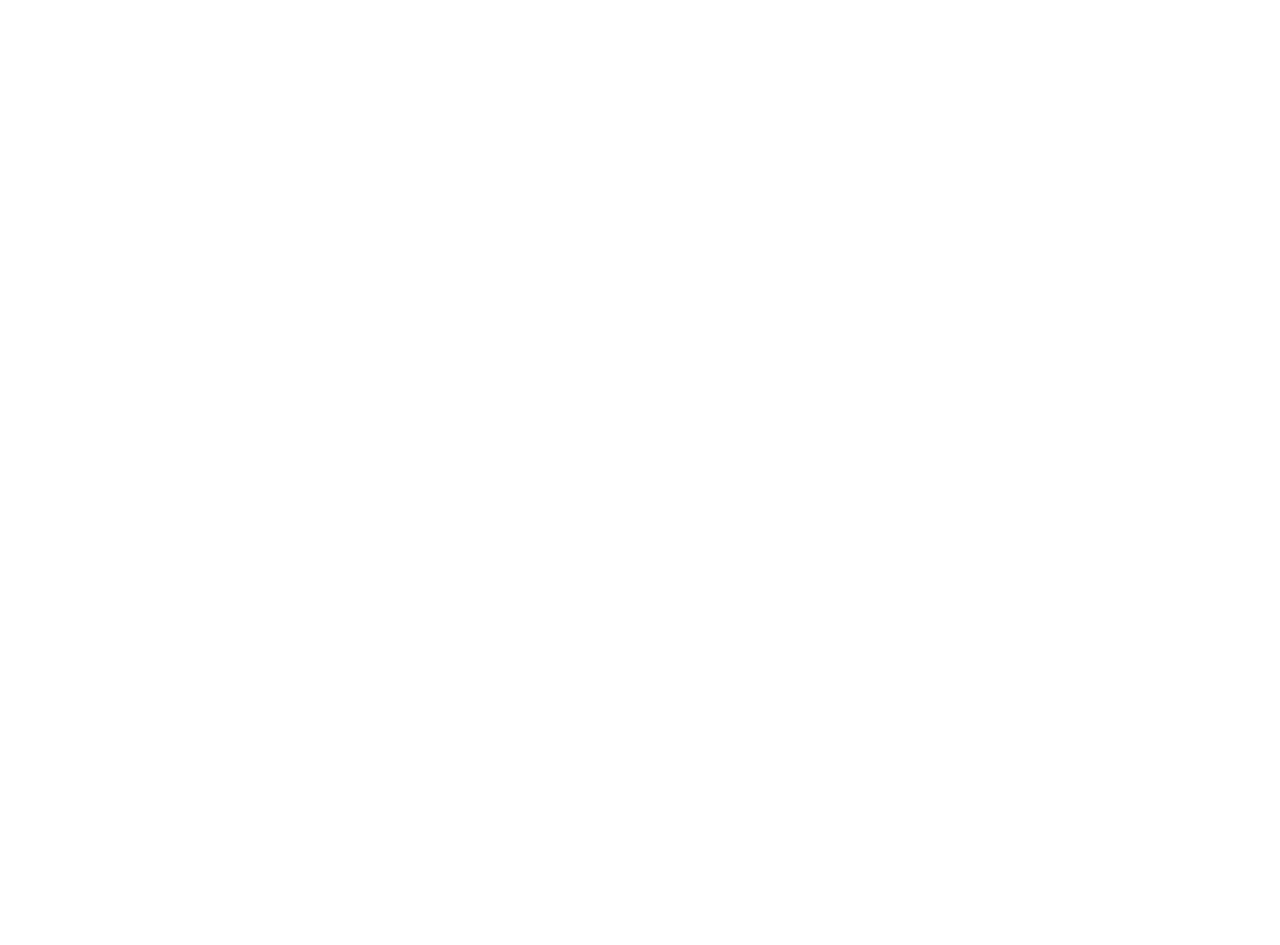
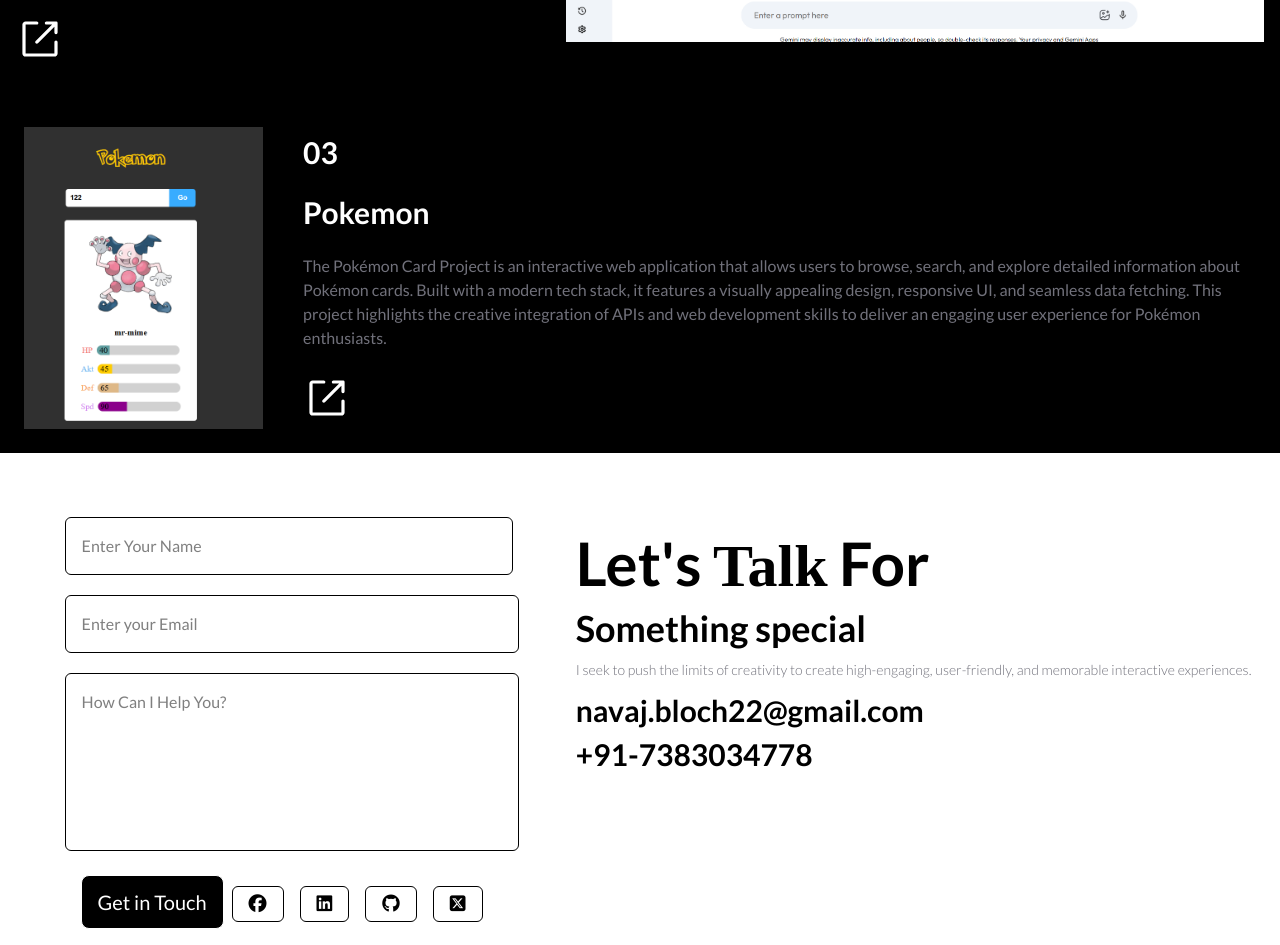
Before and after one commit to Blochnavaj/personal-portfolio, a React (Vite) app: page / in a window 1280 px wide. Shown: the part 3460-4405 px from the top of the page. Before the commit the page ends 2623 px from the top, so only its background shows below. Built offline with nearby package versions, Linux system fonts and the light colour scheme; a web font is replaced by a local one.

Commit message:
completed project and cotact-me section

```diff
--- a/package.json
+++ b/package.json
@@ -14,6 +14,7 @@
   },
   "dependencies": {
     "@tailwindcss/vite": "^4.0.0",
+    "framer-motion": "^12.0.6",
     "react": "^18.3.1",
     "react-dom": "^18.3.1",
     "react-icons": "^5.4.0",
--- a/src/App.jsx
+++ b/src/App.jsx
@@ -4,6 +4,8 @@
 import MySkills from './Components/MySkills'
 import MyExperience from './Components/MyExperience'
 import AboutMe from './Components/AboutMe'
+import Project from './Components/Project'
+import ContactMe from './Components/ContactMe'
 
 
  function App() {
@@ -16,6 +18,8 @@
     </div>
     <MyExperience/>
     <AboutMe/>
+    <Project/>
+    <ContactMe/>
       </>
    )
  }
--- /dev/null
+++ b/src/Components/ContactMe.jsx
@@ -0,0 +1,110 @@
+import React from 'react'
+import Swal from 'sweetalert2'
+
+
+function ContactMe() {
+  const onSubmit = async (event) => {
+    event.preventDefault();
+    const formData = new FormData(event.target);
+
+    formData.append("access_key", "79db56d4-056c-4817-9a43-a8c7e6954b83");
+
+    const object = Object.fromEntries(formData);
+    const json = JSON.stringify(object);
+
+    const res = await fetch("https://api.web3forms.com/submit", {
+      method: "POST",
+      headers: {
+        "Content-Type": "application/json",
+        Accept: "application/json"
+      },
+      body: json
+    }).then((res) => res.json());
+
+    if (res.success) {
+      // Show success alert
+      Swal.fire({
+        title: "Good job!",
+        text: "Your message has been sent successfully!",
+        icon: "success"
+      });
+
+      // Reset the form fields
+      event.target.reset();
+    } else {
+      // Show error alert
+      Swal.fire({
+        title: "Oops!",
+        text: "Something went wrong. Please try again.",
+        icon: "error"
+      });
+    }
+  };
+
+
+  return (
+    <>
+      <div className='mt-[3rem] md:flex md:justify-around p-4' id='contact'>
+
+        {/* contact details  */}
+        <div className='md:pl-6'>
+          <form onSubmit={onSubmit} className='grid gap-5  px-3'>
+            <input className='md:w-[28rem] w-full  p-4 rounded-md border   focus:ring-gray-600 focus:outline-none focus:ring-2' type="text" placeholder='Enter Your Name' name='name' required />
+            <input className='md:w-full  w-full p-4 rounded-md border   focus:ring-gray-600 focus:outline-none focus:ring-2' type="email" name="email" placeholder='Enter your Email' required />
+            <textarea className='md:w-full w-full p-4 rounded-md resize-none border   focus:ring-gray-600 focus:outline-none focus:ring-2' name="message" id="" cols="6" rows="6" placeholder='How Can I Help You?' required></textarea>
+
+            <div className='md:flex md:items-center md:justify-center md:mr-9 gap-2'>
+  <button type="submit" className='m-auto border ml-4 px-4 py-2 md:px-4 md:py-3 md:text-nowrap  text-xl hover:text-gray-600 mt-1 transition-all duration-300 ease-linear rounded-lg bg-black text-white active:scale-90 active:bg-gray-700'>
+    Get in Touch
+  </button>
+
+  <div className='flex gap-4 text-4xl items-center md:mt-2 mt-4 '>
+    <a href="#" target='_blank' className='border px-4 py-2 rounded-md flex justify-center items-center border-black hover:bg-black hover:text-white'>
+      <i className="fa-brands fa-facebook text-lg"></i>
+    </a>
+
+    <a href="https://www.linkedin.com/in/bloch-navaj" target='_blank' className='border px-4 py-2 rounded-md flex justify-center items-center border-black hover:bg-black hover:text-white'>
+      <i className="fa-brands fa-linkedin text-lg"></i>
+    </a>
+
+    <a href="https://github.com/Blochnavaj" target='_blank' className='border px-4 py-2 rounded-md flex justify-center items-center border-black hover:bg-black hover:text-white'>
+      <i className="fa-brands fa-github text-lg"></i>
+    </a>
+
+    <a href="#" target='_blank' className='border px-4 py-2 rounded-md flex justify-center items-center border-black hover:bg-black hover:text-white'>
+      <i className="fa-brands fa-square-x-twitter text-lg"></i>
+    </a>
+  </div>
+</div>
+
+          </form>
+        </div>
+
+        {/* my detailed  */}
+
+        <div className=' space-y-3 mt-4 pl-5'>
+          <p className='md:text-6xl text-4xl font-bold'>Let's <span className='special-font'>Talk</span> For</p>
+          <p className=',d:text-6xl text-4xl font-bold'>Something special</p>
+          <p className='text-zinc-500 font-light text-sm '>I seek to push the limits of creativity to create high-engaging, user-friendly, and memorable interactive experiences.</p>
+      <div className='grid space-y-2'>
+      <a
+            href="mailto:navaj.bloch22@gmail.com"
+            className="font-bold text-2xl md:text-3xl flex "
+          >
+            navaj.bloch22@gmail.com
+          </a>
+          <a
+            href="tel:+917383034778"
+            className="font-bold text-2xl md:text-3xl  "
+          >
+            +91-7383034778
+          </a>
+      </div>
+
+        </div>
+      </div>
+    </>
+  )
+}
+
+export default ContactMe
--- /dev/null
+++ b/src/Components/Project.jsx
@@ -0,0 +1,37 @@
+import React from 'react'
+import { projectDetails } from '../assets/data'
+import { RxExternalLink } from "react-icons/rx";
+
+
+function Project() {
+  return (
+    <div className='bg-black' id='projects'>
+      <div className='flex justify-center items-center mt-3  '>
+        <h1 className='text-white font-light lg:mt-9 text-6xl mt-6'>My  <span className='text-white font-bold'>Projects</span></h1>
+      </div>
+
+      <div>
+        {
+          projectDetails.map((project, index) => (
+            <div key={project.id} className={`flex flex-col md:flex-row ${index % 2 === 0 ? "md:flex-row" : "md:flex-row-reverse"
+              } items-center my-6`}>
+
+              <img className={`w-[250x] h-[350px] md:w-auto p-4 mx-auto  ${index % 2 === 0 ? "md:p-6" : ""
+                }`} src={project.image} alt="" />
+              <div className='space-y-6 md:p-4 pl-4'>
+                <p className='text-white  font-bold text-3xl '>{project.number}</p>
+                <p className='text-white font-bold text-3xl  '>{project.name}</p>
+                <p className='text-zinc-500'>{project.description}</p>
+                <a className='text-white  hover:text-gray-600' target='_blank' href={project.link}>
+                  <RxExternalLink className='mt-5  w-12 h-12 ' />
+                </a>
+              </div>
+            </div>
+          ))
+        }
+      </div>
+    </div>
+  )
+}
+
+export default Project
--- a/vite.config.js
+++ b/vite.config.js
@@ -10,4 +10,20 @@
     tailwindcss(),
   ],
   base: '/personal-portfolio/',
+  theme: {
+    extend: {
+      colors:{
+        primary : '#FAFAFA'
+      },
+      fontFamily: {
+        'afacad-flux': ['"Afacad Flux"', 'serif'], // Add your custom font family
+      },
+      backgroundImage: {
+        'custom-conic': 'conic-gradient(#04b0ee 20deg, transparent 120deg)',
+      },
+      spacing: {
+        '-25p': '-25%', // Adds support for -25% in top/left/right/bottom
+      },
+    },
+  },
 })
```
Also changed, not shown: 1 other file (tests, documents, lock files or other folders).
